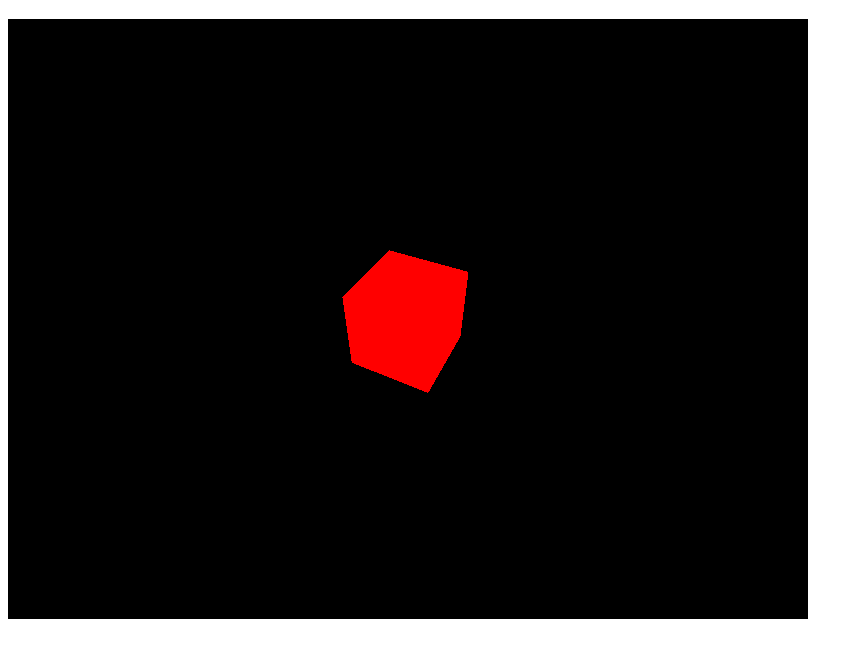
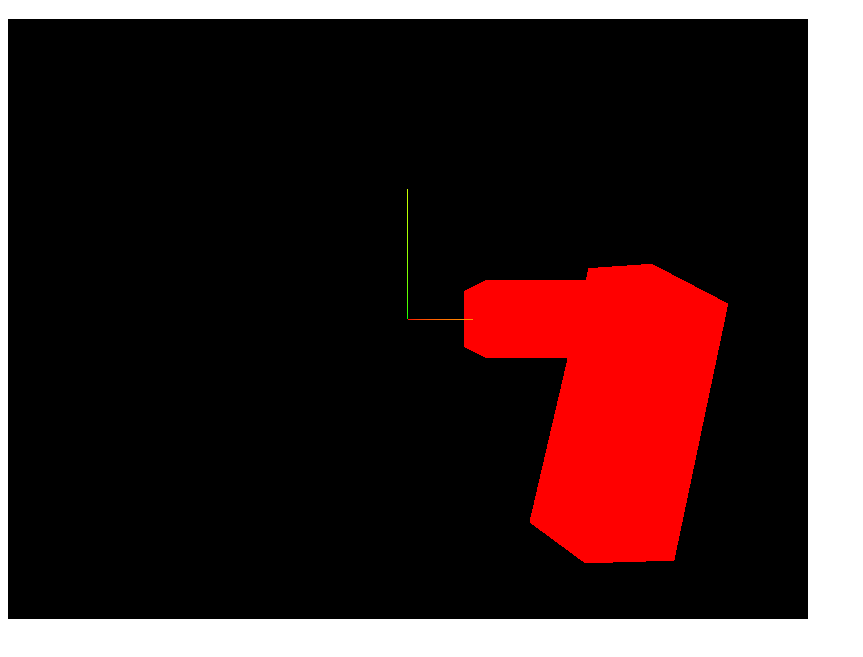
Before and after one commit to 0xianyun0/threeJsWeb, a website built with Vite: page 04-TransformOfThreeJs/index.html in a window 1280 px wide. Shown: the part 61-718 px from the top of the page, without its empty margins (0-863 px from the left). Built offline with nearby package versions, Linux system fonts and the light colour scheme.

Commit message:
学到第四节课程，学习了，位置，旋转，四元数，缩放，分组

```diff
--- a/02/script.js
+++ b/02/script.js
@@ -23,7 +23,7 @@ scene.add( mesh );
 const camera = new THREE.PerspectiveCamera(75, viewSize.width / viewSize.height);
 /*
 相机的默认坐标是（0，0，0）。网格的坐标也是三维坐标系原点。
-    默认z轴方向是从屏幕指向自己的
+    默认z轴方向是朝向观察者，相机默认朝向 -z
     默认x轴方向是右边
     默认y轴方向是向上
  */
--- a/03/nodeJsExercise/script.js
+++ b/03-First ThreeJs Form Vite/script.js
@@ -6,7 +6,10 @@ console.log("THREE = ", THREE)
 const scene = new THREE.Scene();
 //2. 创建网格（2.1 创建几何图形；2.2创建材质）
 const geometry = new THREE.BoxGeometry();
-const meshBasicMaterial = new THREE.MeshBasicMaterial({ color: 0xff0000 });
+/*
+wireframe: true —— Material 的配置项。可以显示目标几何体是由哪几个三角形构成的。
+ */
+const meshBasicMaterial = new THREE.MeshBasicMaterial({ color: 0xff0000,});
 const mesh = new THREE.Mesh(geometry,meshBasicMaterial);
 scene.add(mesh);
 //3. 创建相机
@@ -28,3 +31,6 @@ const webGLRenderer = new THREE.WebGLRenderer({
 
 webGLRenderer.setSize(size.width,size.height)
 webGLRenderer.render(scene,perspectiveCamera);
+/*
+通过 npm 安装的 ThreeJs 无法使用轨道控制
+ */
--- a/03/nodeJsExercise/index.html
+++ b/04-TransformOfThreeJs/index.html
@@ -2,9 +2,9 @@
 <html lang="en">
 <head>
     <meta charset="UTF-8">
-    <title>03 - First ThreeJs Project</title>
+    <title>04 - Transform</title>
 </head>
-<script type="module" src="./script.js"></script>
+<script type="module" src="script.js"></script>
 <body>
 <h1>Soon to be a ThreeJS website</h1>
 <canvas id="webgl"></canvas>
--- /dev/null
+++ b/04-TransformOfThreeJs/script.js
@@ -0,0 +1,90 @@
+import * as THREE from "three"
+const canvas = document.getElementById("webgl");
+
+
+const scene = new THREE.Scene();
+
+const geometry = new THREE.BoxGeometry();
+
+const meshBasicMaterial = new THREE.MeshBasicMaterial({ color: 0xff0000,});
+const mesh = new THREE.Mesh(geometry,meshBasicMaterial);
+// 写法一
+// mesh.position.z = 0
+// mesh.position.x = 1
+// mesh.position.y = -1
+//写法二
+mesh.position.set(1,-1,0)
+
+console.log("场景中心到物体的距离（归一之前）：" + mesh.position.length())
+
+/*
+mesh.position.z = -1
+mesh.position.x = 1
+mesh.position.y = -1
+注意移动物体相关的代码应该放在渲染之前，渲染就相当于用渲染器给空间中的物体拍照定格，
+定格之后，移动物体，拍的照片上是观察不到的。
+ */
+/*
+归一化：会保持物体相对于原点的方向不变，并将它移动到距离原点为 1 的位置。
+ */
+mesh.position.normalize()
+// mesh.position.length() 物体到场景中心的距离
+console.log("场景中心到物体的距离（归一之后）：" + mesh.position.length())
+
+//轴辅助工具：红轴是x，绿轴是y，蓝色是z轴.可以传入数字，参数 1 表示坐标轴的长度为 1 个世界单位，AxesHelper
+// 会据此绘制长度相等的 X、Y、Z 三条辅助轴。
+const axesHelper = new THREE.AxesHelper(1);
+
+//缩放
+// mesh.scale.x = 2
+// mesh.scale.y = 2
+// mesh.scale.z = 2
+mesh.scale.set(2,1,0.5)
+
+//旋转
+//改变默认旋转的顺序,注意参数需要大写，小写的话，无法被识别
+mesh.rotation.reorder('XZY')
+mesh.rotation.x = Math.PI/3;
+mesh.rotation.y = Math.PI/3;
+mesh.rotation.z = Math.PI/3;
+
+/*
+ * 将多个物体放到同一个分组中进行控制。
+ *
+ */
+const group = new THREE.Group();
+group.add(mesh);
+const cub = new THREE.Mesh(
+    new THREE.BoxGeometry(-1,0.5,-1),
+    new THREE.MeshBasicMaterial({ color: 0xff0000}))
+group.add(cub)
+group.position.set(1,0,0)
+
+
+scene.add(axesHelper);
+// scene.add(mesh);
+scene.add(group);
+
+const size = {
+    width:800,
+    height:600
+}
+const perspectiveCamera = new THREE.PerspectiveCamera(75,size.width/size.height);
+//mesh.position.distanceTo(perspectiveCamera.position) 相机到物体之间的距离
+console.log("相机到物体的距离（z = 0）：" + mesh.position.distanceTo(perspectiveCamera.position))
+
+
+perspectiveCamera.position.z = 3
+
+
+console.log("相机到物体的距离（z = 3）：" + mesh.position.distanceTo(perspectiveCamera.position))
+
+
+scene.add(perspectiveCamera)
+
+const webGLRenderer = new THREE.WebGLRenderer({
+    canvas
+});
+
+webGLRenderer.setSize(size.width,size.height)
+webGLRenderer.render(scene,perspectiveCamera);
```
Also changed, not shown: 03-First ThreeJs Form Vite/index.html (added, +12 -0 lines), 04-TransformOfThreeJs/package.json (added, +18 -0 lines), 03-First ThreeJs Form Vite/package.json (renamed from 03/nodeJsExercise/package.json), 3 other files.
